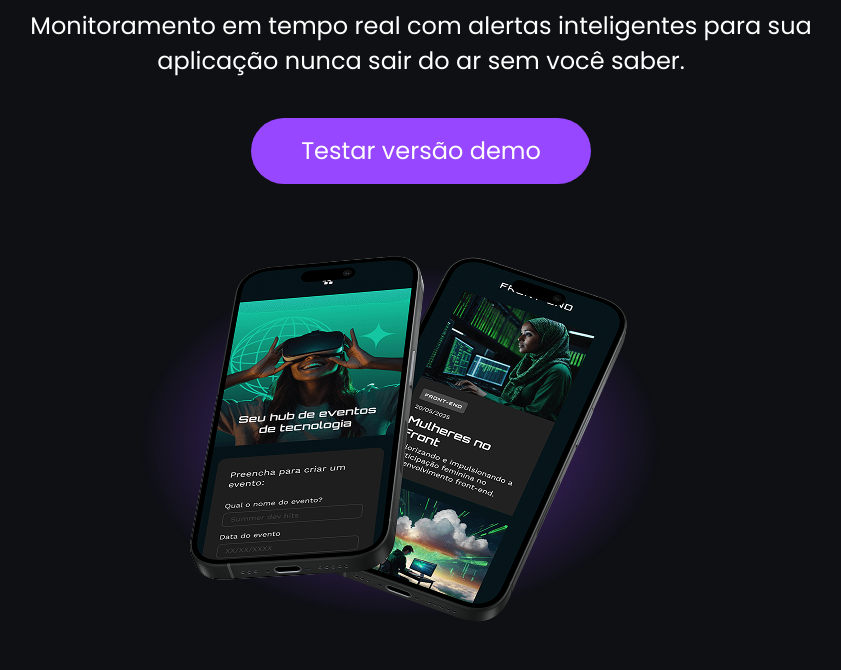
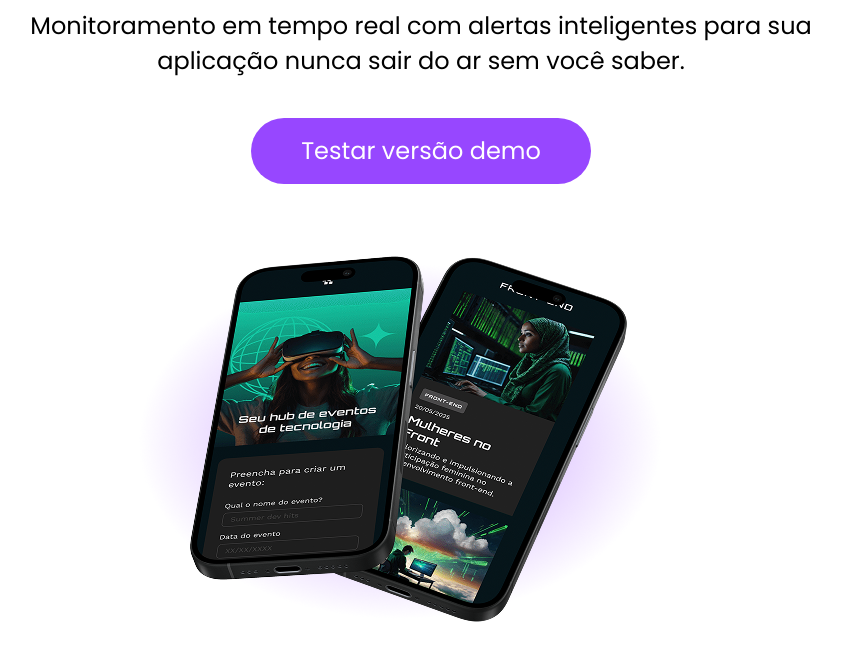
Before and after one commit to maryolivr/Tecboard, a plain HTML site: page index.html in a window 1280 px wide. Shown: the part 345-1015 px from the top of the page, without its empty margins (219-1060 px from the left). Drawn offline with Linux system fonts and the light colour scheme.

Commit message:
Altera a cor do fundo e cor do texto

```diff
--- a/CSS/style.css
+++ b/CSS/style.css
@@ -25,8 +25,8 @@
 
 /*Estilo Desktop*/
 body{
-    background-color: #0E1014;
-    color: #ffffff;
+    background-color: #ffffff;
+    color: #000000;
 }
 
 header img{
```
